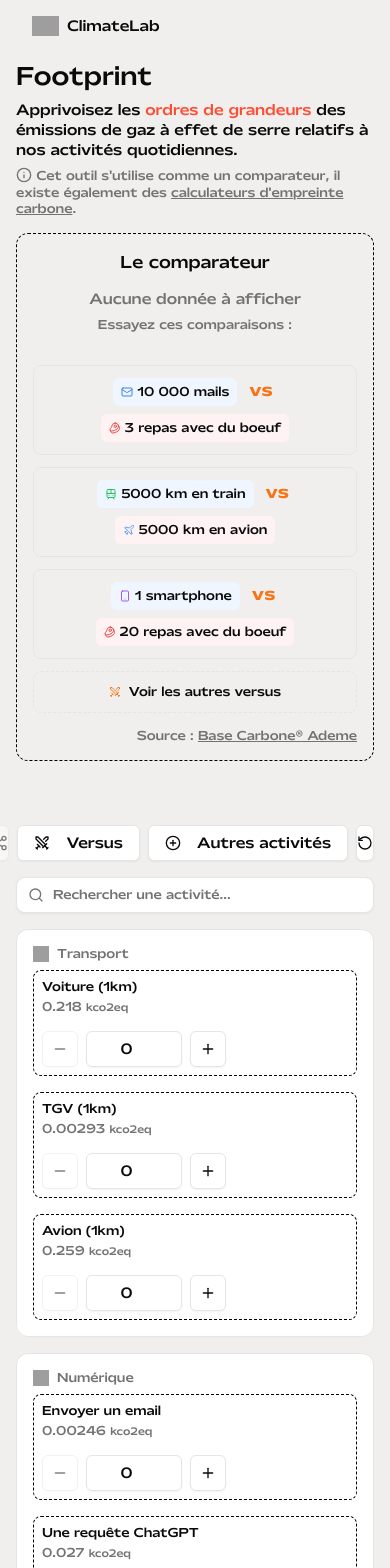
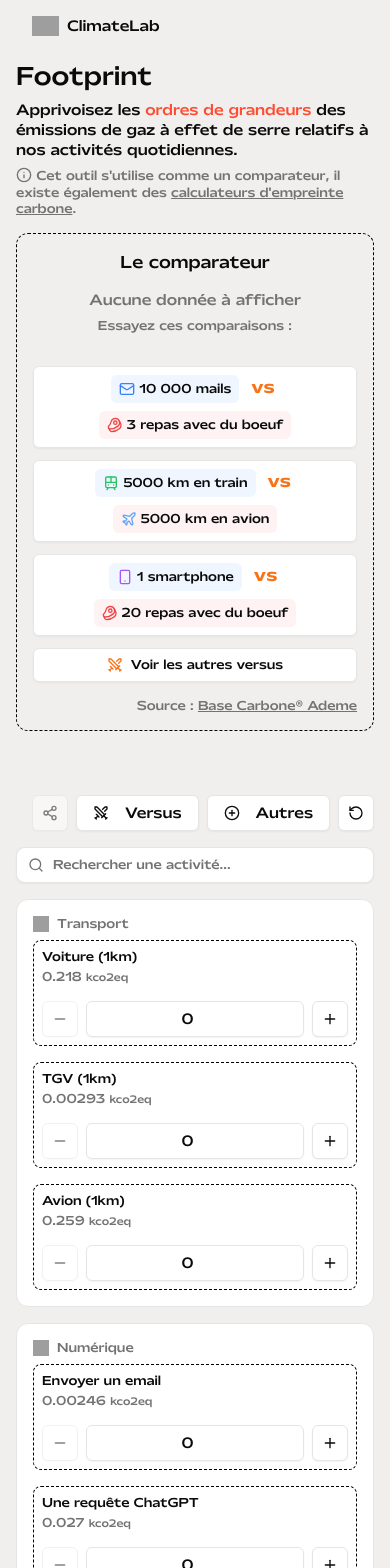
Before and after one commit to alexandre-mace/footprint, a Next.js app: page / in a window 390 px wide. Shown: the top 1568 px of the page. Built offline with nearby package versions, Linux system fonts and the light colour scheme; grey boxes are pictures that could not be loaded.

Commit message:
feat: improve responsive

```diff
--- a/components/EmissionsEditor.tsx
+++ b/components/EmissionsEditor.tsx
@@ -74,13 +74,14 @@ const EmissionItem = React.memo<{
           size="icon"
           onClick={handleDecrement}
           animationType="ripple"
+          className={"shrink-0"}
           disabled={emission.quantity <= emission.min}
         >
           <Minus />
         </AnimatedButton>
         <AnimatedInput
           value={emission.quantity}
-          className={"max-w-24 text-center"}
+          className={"md:max-w-24 text-center grow"}
           onChange={handleInputChange}
           validator={validator}
           type="number"
@@ -92,6 +93,7 @@ const EmissionItem = React.memo<{
           size="icon"
           onClick={handleIncrement}
           animationType="ripple"
+          className={"shrink-0"}
           disabled={emission.quantity >= emission.max}
         >
           <Plus />
@@ -138,7 +140,7 @@ const EmissionsEditor: React.FC<EmissionsEditorProps> = ({ onChartDataChange, se
   return (
     <div className={"space-y-4"}>
       {/* Barre d'outils en haut */}
-      <div className={"flex items-center justify-end gap-2"}>
+      <div className={"flex items-center justify-end gap-2 flex-wrap"}>
         <ShareButton emissions={getShareableEmissions()} />
         <PresetSelector
           onApplyVersus={applyVersus}
--- a/components/EmissionsEditorConfig.tsx
+++ b/components/EmissionsEditorConfig.tsx
@@ -27,7 +27,7 @@ export function EmissionsEditorConfig({
       <DialogTrigger asChild>
         <Button variant={"outline"}>
           <CirclePlus className={"h-4 w-4 mr-2"} />
-          Autres activités
+          Autres <span className={"hidden md:block"}>activités</span>
         </Button>
       </DialogTrigger>
       <DialogContent className="sm:max-w-[625px] md:max-w-[725px] xl:max-w-[925px]">
--- a/components/MainChart.tsx
+++ b/components/MainChart.tsx
@@ -79,16 +79,17 @@ const MainChart = React.memo<{
   // Si pas de données, afficher les suggestions de versus
   if (chartData.length === 0) {
     return (
-      <div className="h-[50vh] w-full flex flex-col items-center justify-center space-y-4">
+      <div className="md:h-[50vh] w-full flex flex-col items-center justify-center space-y-4">
         <div className="text-center mb-4">
           <p className="text-sm text-muted-foreground mb-2">Aucune donnée à afficher</p>
           <p className="text-xs text-muted-foreground">Essayez ces comparaisons :</p>
         </div>
         <div className="flex flex-col gap-3 w-full max-w-2xl">
           {versus.slice(0, 3).map(versusItem => (
-            <div
+            <Button
               key={versusItem.id}
-              className="cursor-pointer hover:bg-muted/30 transition-colors rounded-lg p-3 border border-border"
+              variant={"outline"}
+              className={"py-2 h-auto"}
               onClick={() => onApplyVersus?.(versusItem)}
             >
               <div className="flex items-center justify-center gap-2 text-xs flex-wrap">
@@ -118,17 +119,18 @@ const MainChart = React.memo<{
                   </>
                 )}
               </div>
-            </div>
+            </Button>
           ))}
-          <div
-            className="cursor-pointer hover:bg-muted/30 transition-colors rounded-lg p-3 border border-dashed border-border"
-            onClick={() => onOpenVersusDialog?.()}
+          <Button
+          variant={"outline"}
+          className={"py-2 h-auto"}
+          onClick={() => onOpenVersusDialog?.()}
           >
             <div className="flex items-center justify-center gap-2 text-xs">
               <Swords className="h-3 w-3 text-orange-500" />
               <span>Voir les autres versus</span>
             </div>
-          </div>
+          </Button>
         </div>
       </div>
     );
@@ -140,7 +142,8 @@ const MainChart = React.memo<{
         accessibilityLayer
         data={chartData}
         margin={{
-          top: 20,
+          top: 40,
+          bottom: 20
         }}
         barCategoryGap={2}
       >
```
